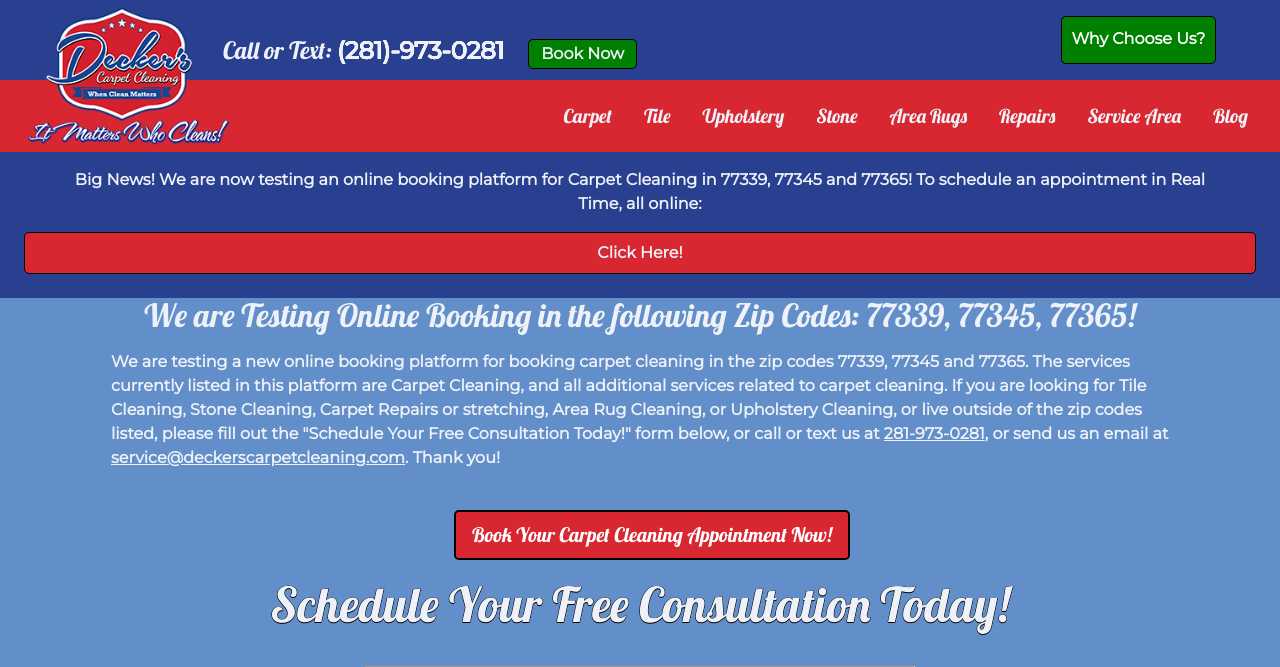
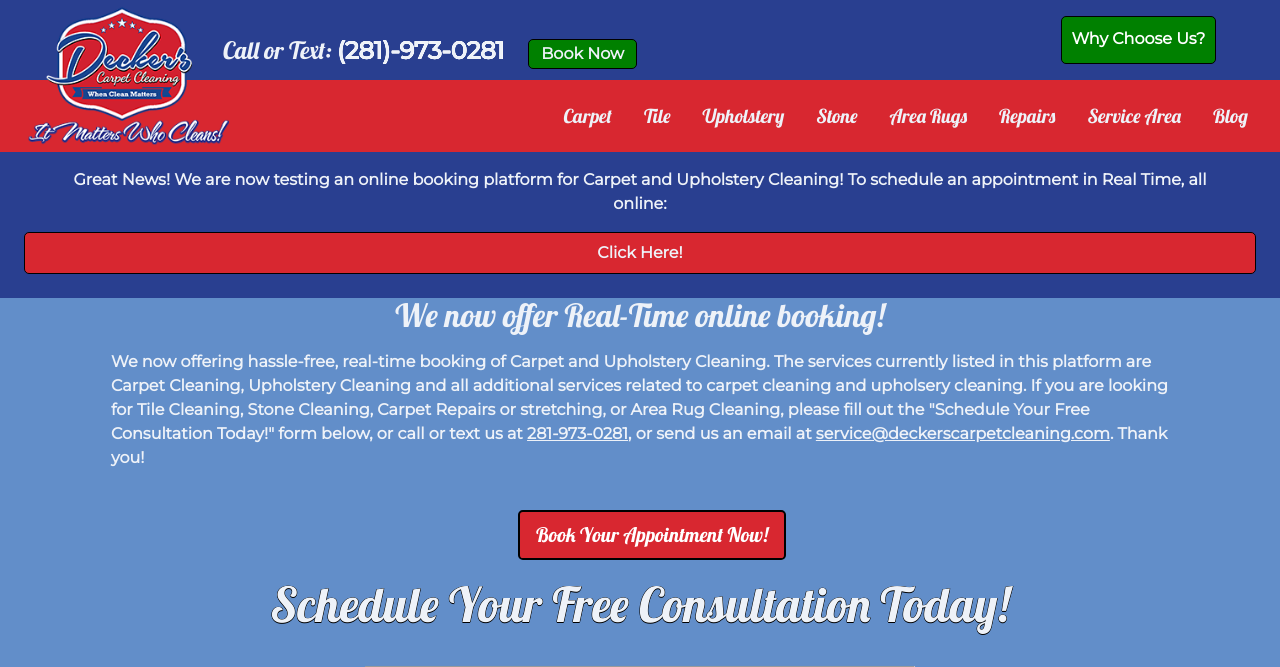
Before and after one commit to quinndecker/DCC-729, a Django app: page /contact/ in a window 1280 px wide. Shown: the top 667 px of the page. Run offline with Django 4.2, Linux system fonts and the light colour scheme; some libraries are stand-ins or nearby versions; grey boxes are pictures that could not be loaded.

Commit message:
changed online booking details

```diff
--- a/Deckers_Carpet_Cleaning_Site/templates/base.html
+++ b/Deckers_Carpet_Cleaning_Site/templates/base.html
@@ -146,8 +146,7 @@
             </div>
             <div class="announcement">
                 <p class="announcement-text">
-                  Big News! We are now testing an online booking platform for Carpet Cleaning
-                  in 77339, 77345 and 77365! To schedule an appointment in Real Time, all
+                  Great News! We are now testing an online booking platform for Carpet and Upholstery Cleaning! To schedule an appointment in Real Time, all
                   online:
                 </p>
                 <a target="_blank"
--- a/Deckers_Carpet_Cleaning_Site/templates/booknow.html
+++ b/Deckers_Carpet_Cleaning_Site/templates/booknow.html
@@ -9,21 +9,17 @@
 
 <div class="content-wrap">
   <div class="fittlebug-test">
-    <h2 class="whitetextcenter">
-      We are Testing Online Booking in the following Zip Codes: 77339, 77345,
-      77365!
-    </h2>
+    <h2 class="whitetextcenter">We now offer Real-Time online booking!</h2>
     <div class="body-columns">
       <div class="col col-text-2">
         <p class="whitetext">
-          We are testing a new online booking platform for booking carpet
-          cleaning in the zip codes 77339, 77345 and 77365. The services
-          currently listed in this platform are Carpet Cleaning, and all
-          additional services related to carpet cleaning. If you are looking for
-          Tile Cleaning, Stone Cleaning, Carpet Repairs or stretching, Area Rug
-          Cleaning, or Upholstery Cleaning, or live outside of the zip codes
-          listed, please fill out the "Schedule Your Free Consultation Today!"
-          form below, or call or text us at
+          We now offering hassle-free, real-time booking of Carpet and
+          Upholstery Cleaning. The services currently listed in this platform
+          are Carpet Cleaning, Upholstery Cleaning and all additional services
+          related to carpet cleaning and upholsery cleaning. If you are looking
+          for Tile Cleaning, Stone Cleaning, Carpet Repairs or stretching, or
+          Area Rug Cleaning, please fill out the "Schedule Your Free
+          Consultation Today!" form below, or call or text us at
           <a class="whitelinks" href="tel:2819730281">281-973-0281</a>, or send
           us an email at
           <a href="mailto:service@deckerscarpetcleaning.com" class="whitelinks"
@@ -37,7 +33,7 @@
         class="button btn-lg"
         target="_blank"
         href="https://deckerscarpetcleaning.fittlebug.com/"
-        >Book Your Carpet Cleaning Appointment Now!</a
+        >Book Your Appointment Now!</a
       >
     </div>
   </div>
```
